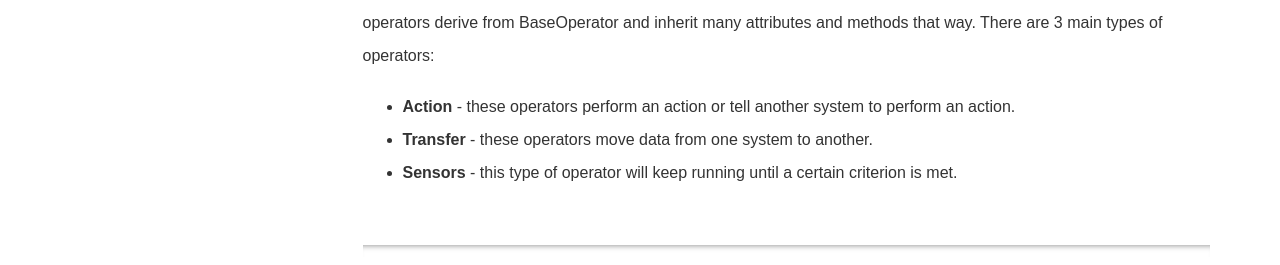
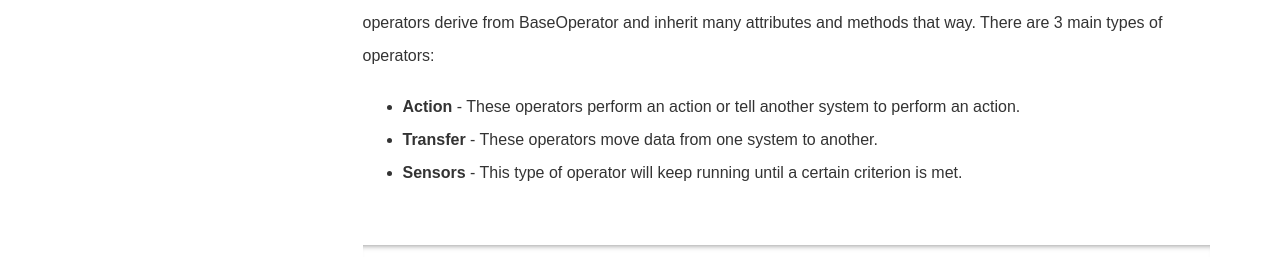
Before and after one commit to petedejoy/documentation, a Jekyll site: the page built from v2/apache_airflow/operators/overview.md, in a window 1280 px wide. Shown: the part 375-640 px from the top of the page. Built offline with Jekyll 4.4.1, drawn with Linux system fonts in a browser that asks for light colours; nearby versions of some CDN libraries; some web fonts are replaced; comment, search, counter and statistics services are not loaded.

```diff
--- a/v2/apache_airflow/operators/overview.md
+++ b/v2/apache_airflow/operators/overview.md
@@ -9,6 +9,6 @@ An **operator** is an object that embodies an operation utilizing one or more ho
 
 In Airflow, operators allow for generation of certain types of tasks that become nodes in the DAG when instantiated. All operators derive from BaseOperator and inherit many attributes and methods that way. There are 3 main types of operators:
 
-  * **Action** - these operators perform an action or tell another system to perform an action.
-  * **Transfer** - these operators move data from one system to another.
-  * **Sensors** - this type of operator will keep running until a certain criterion is met.
+  * **Action** - These operators perform an action or tell another system to perform an action.
+  * **Transfer** - These operators move data from one system to another.
+  * **Sensors** - This type of operator will keep running until a certain criterion is met.
```
